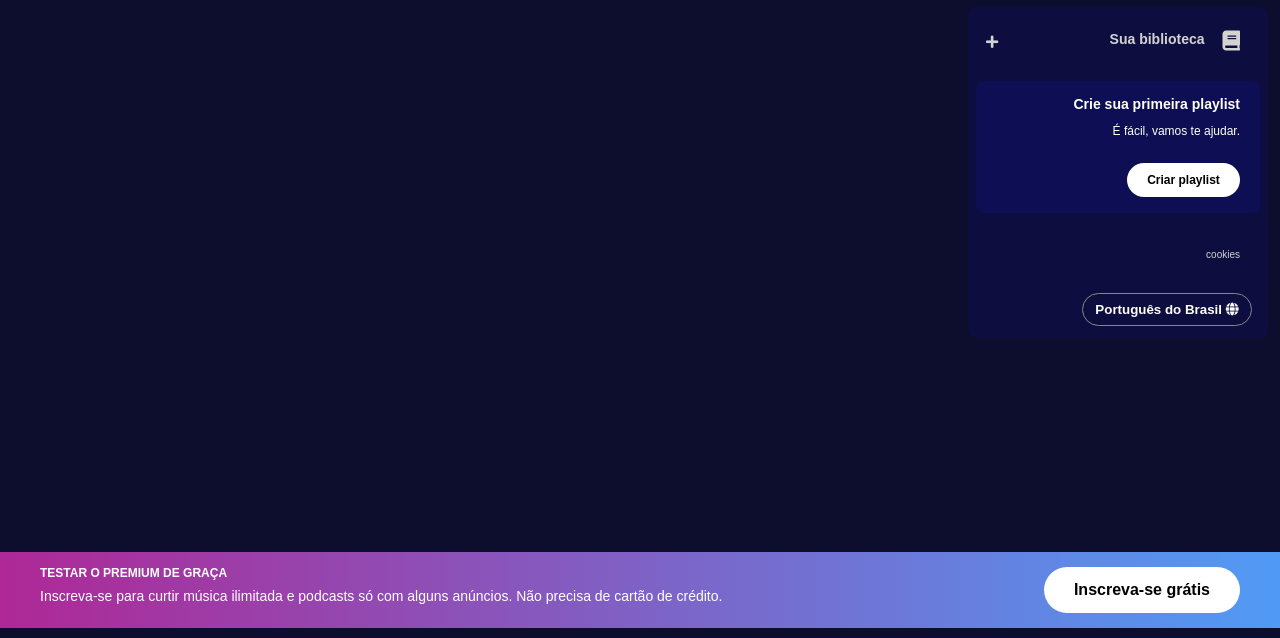
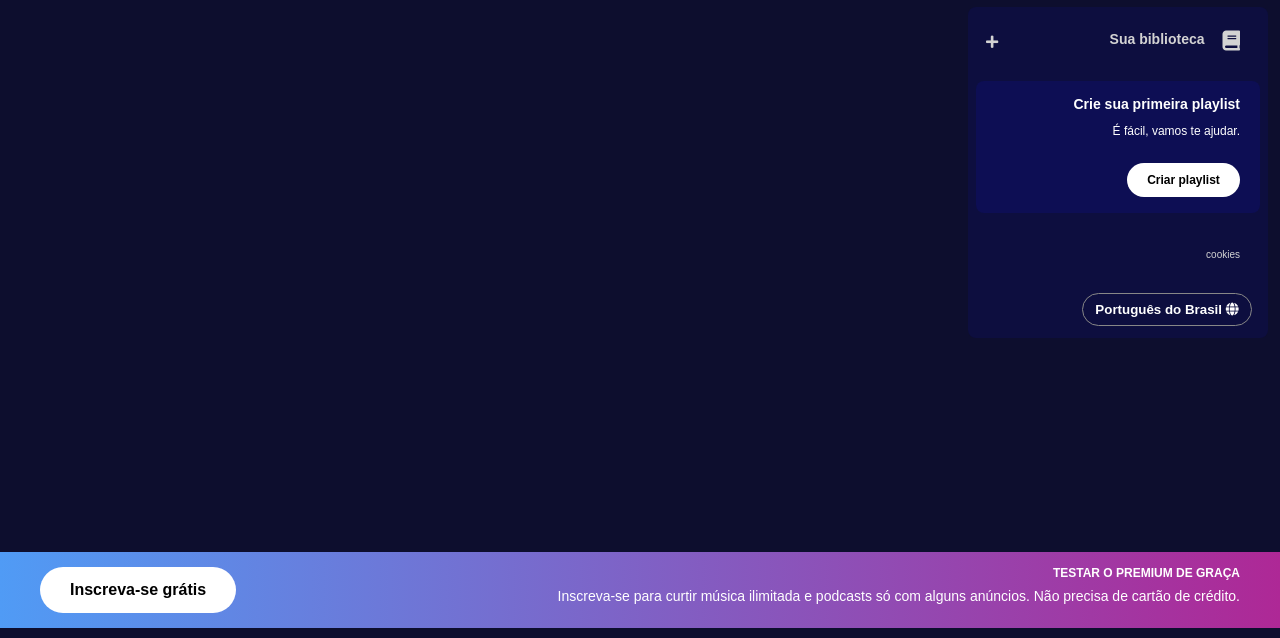
Before and after one commit to felphisss/imersao-2025-front-end, a plain HTML site: page index.html in a window 1280 px wide. Shown: the part 172-810 px from the top of the page. Drawn offline with Linux system fonts and the light colour scheme.

Commit message:
Ajustando footer

```diff
--- a/index.html
+++ b/index.html
@@ -95,15 +95,15 @@
     </main>
 
     <footer class="footer">
-        <div class="footer__text">
-            <span class="text title">TESTAR O PREMIUM DE GRAÇA</span>
-            <span class="text subtitle">Inscreva-se para curtir música ilimitada e podcasts só com alguns anúncios. Não precisa de cartão de crédito.</span>
-        </div>
         <div class="footer__button">
             <button class="button">
                 <span>Inscreva-se grátis</span>
             </button>
         </div>
+        <div class="footer__text">
+            <span class="text title">TESTAR O PREMIUM DE GRAÇA</span>
+            <span class="text subtitle">Inscreva-se para curtir música ilimitada e podcasts só com alguns anúncios. Não precisa de cartão de crédito.</span>
+        </div>
     </footer>
 </body>
 </html>
--- a/src/styles/sidebar-footer.css
+++ b/src/styles/sidebar-footer.css
@@ -185,7 +185,7 @@ body {
     bottom: 0;
     left: 0;
     right: 0;
-    background: linear-gradient(to right, #ae2896, #509bf5);;
+    background: linear-gradient(to right, #509bf5, #ae2896);;
     padding: 15px 40px;
 }
 
@@ -193,6 +193,7 @@ body {
     display: flex;
     flex-direction: column;
     color: #ffffff;
+    text-align: right;
 }
 
 .footer__text .title {
```
